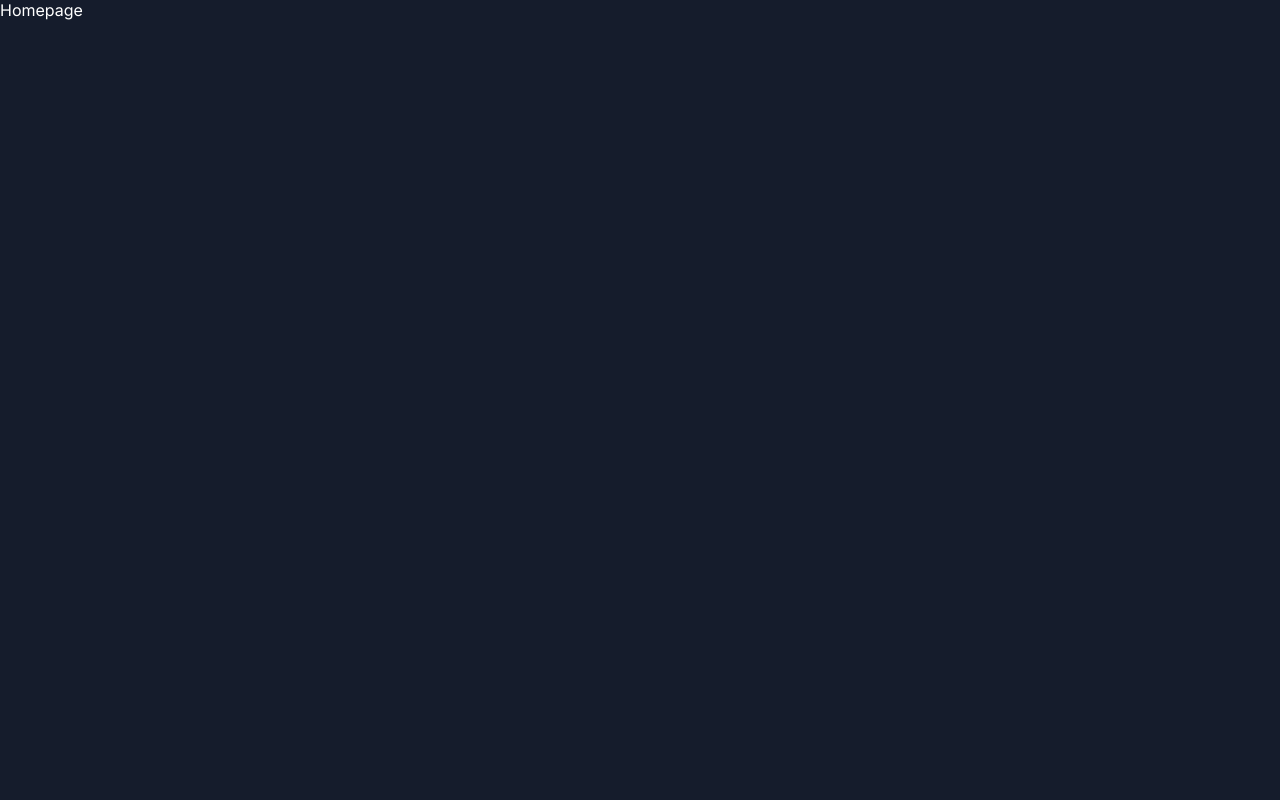
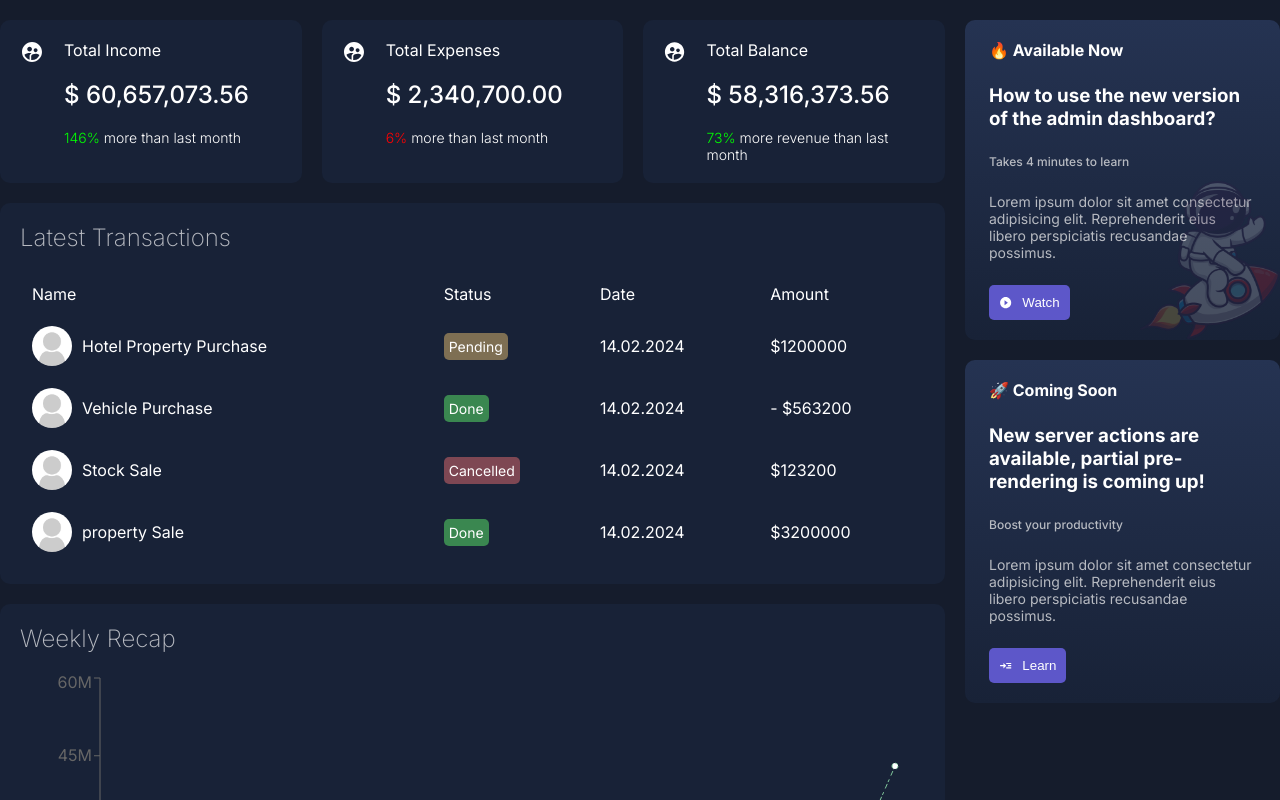
Before and after one commit to Kiruti01/Next-Dashboard, a Next.js app: page / in a window 1280 px wide. Shown: the top 800 px of the page. Built offline with nearby package versions, Linux system fonts and the light colour scheme.

Commit message:
homepage

```diff
--- a/app/page.jsx
+++ b/app/page.jsx
@@ -1,8 +1,12 @@
+import Dashboard from "./dashboard/page";
+
 // TODO
 const Homepage = () => {
   return (
-    <div>Homepage</div>
-  )
-}
+    <div>
+      <Dashboard />
+    </div>
+  );
+};
 
-export default Homepage
+export default Homepage;
```
